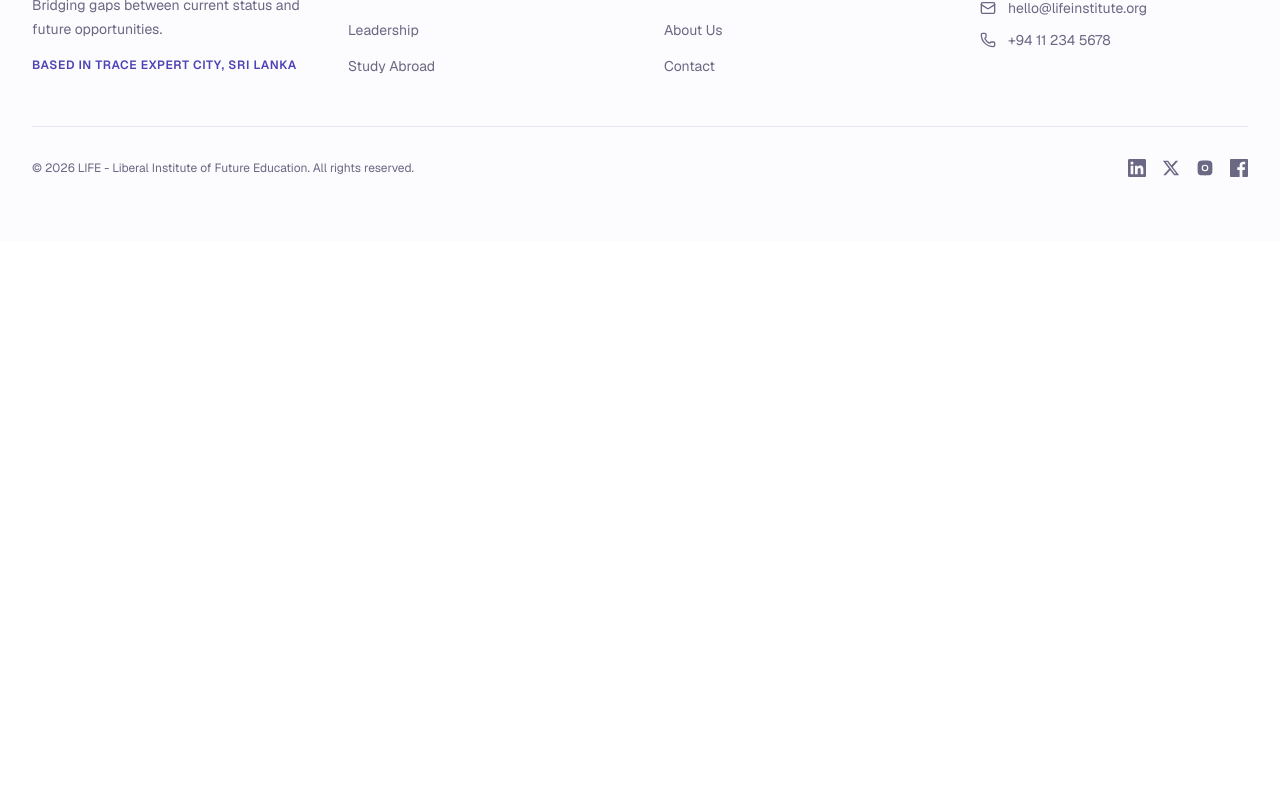
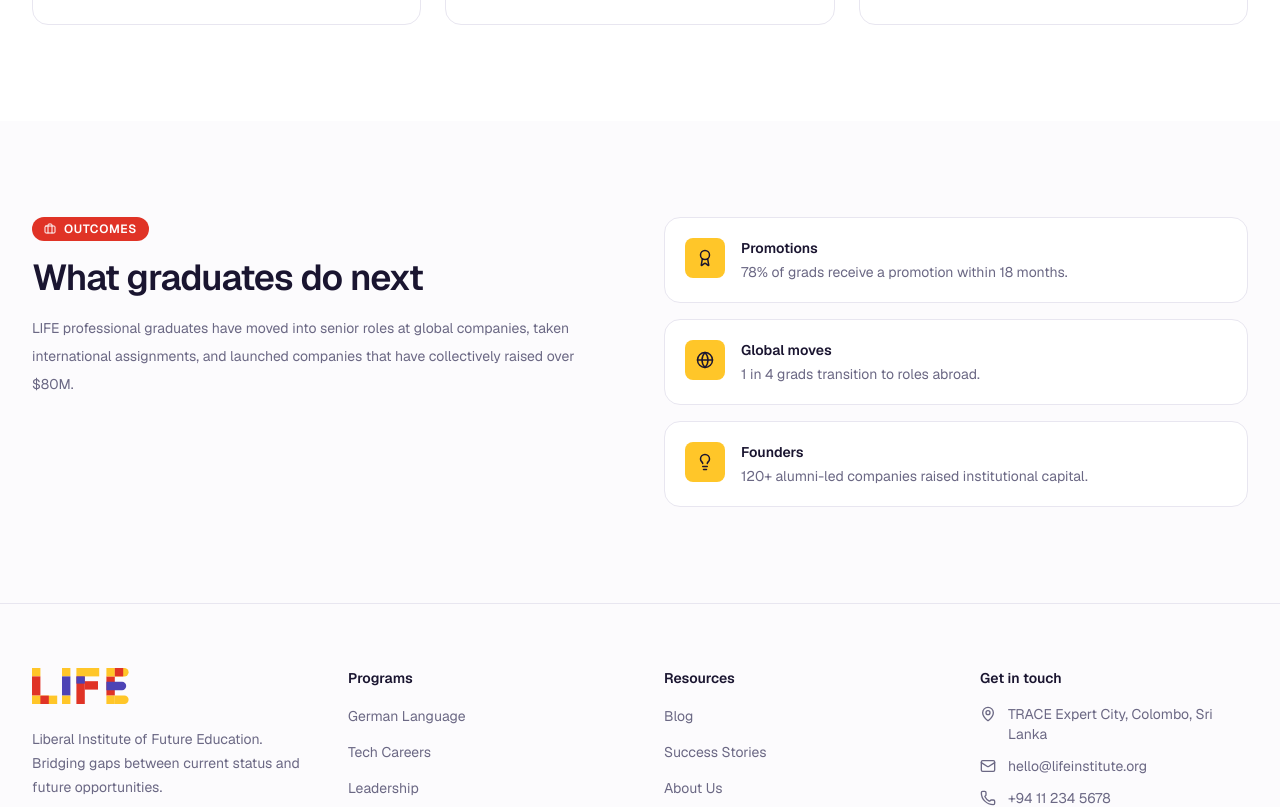
Before and after one commit to YT37/LIFE, a Next.js app: page /professionals in a window 1280 px wide. Shown: the part 860-1667 px from the top of the page. Before the commit the page ends 1101 px from the top, so only its background shows below. Built offline with nearby package versions, Linux system fonts and the light colour scheme.

Commit message:
Added Professionals Page
Signed-off-by: Yug Thapar <yugthapar37@gmail.com>

```diff
--- a/app/professionals/page.tsx
+++ b/app/professionals/page.tsx
@@ -1,36 +1,42 @@
+import { PageHero } from "@/components/page-hero";
+import {
+  ArrowRight,
+  Award,
+  Briefcase,
+  Globe,
+  Layers,
+  Lightbulb,
+  LineChart,
+} from "lucide-react";
 import Link from "next/link";
-import { ArrowRight, Briefcase, LineChart, Globe, Award, Lightbulb, Layers } from "lucide-react";
-import { PageHero } from "@/components/page-hero";
-import { ComingSoon } from "@/components/coming-soon";
 
 export const metadata = { title: "Professionals | LIFE" };
-
-export default function ProfessionalsPage() {
-  return <ComingSoon />;
-}
 
 const tracks = [
   {
     icon: LineChart,
     title: "Executive education",
     duration: "6–9 weeks",
-    description: "Strategy, finance, and leadership masterclasses for senior leaders.",
+    description:
+      "Strategy, finance, and leadership masterclasses for senior leaders.",
   },
   {
     icon: Layers,
     title: "Technical deep dives",
     duration: "8–12 weeks",
-    description: "AI engineering, cloud architecture, product analytics, taught by practitioners.",
+    description:
+      "AI engineering, cloud architecture, product analytics, taught by practitioners.",
   },
   {
     icon: Globe,
     title: "Global mobility",
     duration: "12–16 weeks",
-    description: "Language, cultural fluency, and immigration-ready certifications for moving abroad.",
+    description:
+      "Language, cultural fluency, and immigration-ready certifications for moving abroad.",
   },
 ];
 
-function ProfessionalsPageFull() {
+export default function ProfessionalsPage() {
   return (
     <>
       <PageHero
@@ -63,7 +69,9 @@ function ProfessionalsPageFull() {
                     {t.duration}
                   </span>
                 </div>
-                <p className="mt-3 text-sm leading-6 text-muted-foreground">{t.description}</p>
+                <p className="mt-3 text-sm leading-6 text-muted-foreground">
+                  {t.description}
+                </p>
               </div>
             ))}
           </div>
@@ -81,16 +89,28 @@ function ProfessionalsPageFull() {
                 What graduates do next
               </h2>
               <p className="mt-4 text-sm leading-7 text-muted-foreground">
-                LIFE professional graduates have moved into senior roles at global companies, taken
-                international assignments, and launched companies that have collectively raised
-                over $80M.
+                LIFE professional graduates have moved into senior roles at
+                global companies, taken international assignments, and launched
+                companies that have collectively raised over $80M.
               </p>
             </div>
             <ul className="space-y-4">
               {[
-                { icon: Award, title: "Promotions", desc: "78% of grads receive a promotion within 18 months." },
-                { icon: Globe, title: "Global moves", desc: "1 in 4 grads transition to roles abroad." },
-                { icon: Lightbulb, title: "Founders", desc: "120+ alumni-led companies raised institutional capital." },
+                {
+                  icon: Award,
+                  title: "Promotions",
+                  desc: "78% of grads receive a promotion within 18 months.",
+                },
+                {
+                  icon: Globe,
+                  title: "Global moves",
+                  desc: "1 in 4 grads transition to roles abroad.",
+                },
+                {
+                  icon: Lightbulb,
+                  title: "Founders",
+                  desc: "120+ alumni-led companies raised institutional capital.",
+                },
               ].map((o) => (
                 <li
                   key={o.title}
@@ -101,7 +121,9 @@ function ProfessionalsPageFull() {
                   </span>
                   <div>
                     <div className="text-sm font-semibold">{o.title}</div>
-                    <p className="mt-1 text-sm text-muted-foreground">{o.desc}</p>
+                    <p className="mt-1 text-sm text-muted-foreground">
+                      {o.desc}
+                    </p>
                   </div>
                 </li>
               ))}
```
